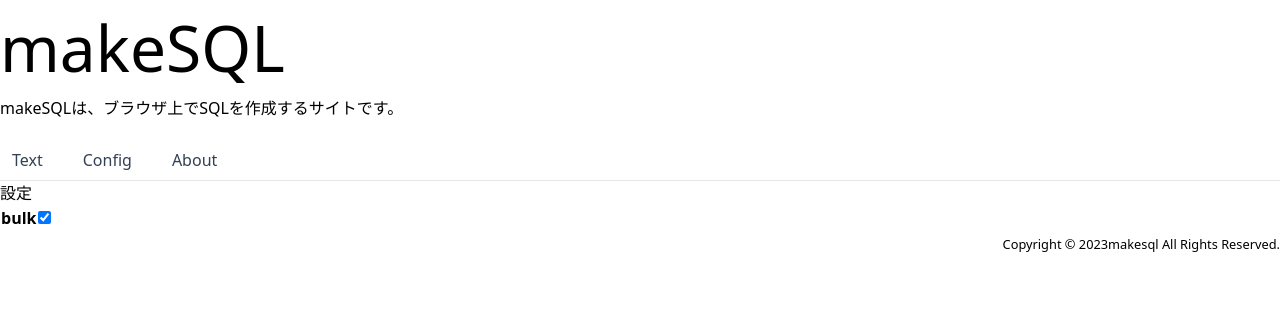
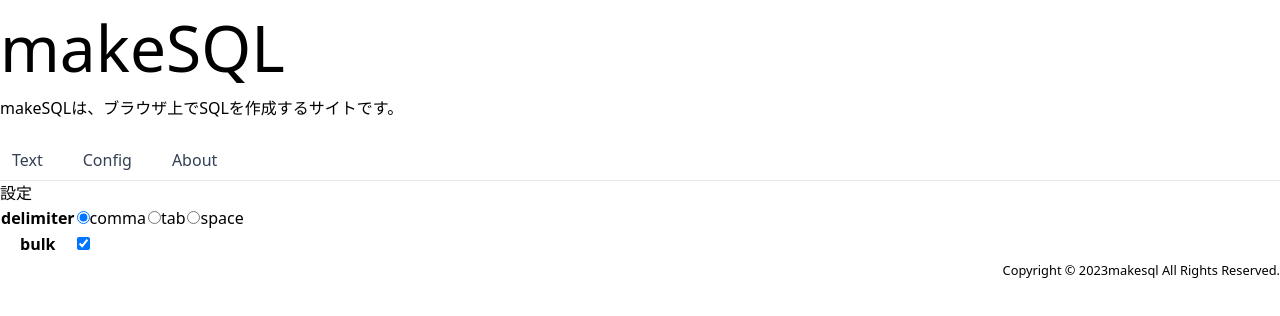
Before and after one commit to tcode-dev/makeSql, a Vue app in the folder makesql/: page /config in a window 1280 px wide. Shown: the top 316 px of the page. Built offline with nearby package versions, Linux system fonts and the light colour scheme.

Commit message:
config Delimiter

```diff
--- /dev/null
+++ b/makesql/src/components/page/config/Delimiter.vue
@@ -0,0 +1,29 @@
+<script setup lang="ts">
+import { useConfigStore } from '@/stores/configStore'
+
+const store = useConfigStore()
+</script>
+
+<template>
+  <tr>
+    <th scope="row">delimiter</th>
+    <td>
+      <div>
+        <input type="radio" name="delimiter" id="comma" value="comma" v-model="store.state.delimiter">
+        <label for="comma">comma</label>
+      </div>
+    </td>
+    <td>
+      <div>
+        <input type="radio" name="delimiter" id="tab" value="tab" v-model="store.state.delimiter">
+        <label for="tab">tab</label>
+      </div>
+    </td>
+    <td>
+      <div>
+        <input type="radio" name="delimiter" id="space" value="space" v-model="store.state.delimiter">
+        <label for="space">space</label>
+      </div>
+    </td>
+  </tr>
+</template>
--- a/makesql/src/views/ConfigView.vue
+++ b/makesql/src/views/ConfigView.vue
@@ -1,5 +1,6 @@
 <script setup lang="ts">
 import Bulk from '../components/page/config/Bulk.vue'
+import Delimiter from '../components/page/config/Delimiter.vue'
 </script>
 
 <template>
@@ -7,6 +8,7 @@ import Bulk from '../components/page/config/Bulk.vue'
     <h2>設定</h2>
     <table>
       <tbody>
+        <Delimiter />
         <Bulk />
       </tbody>
     </table>
```
